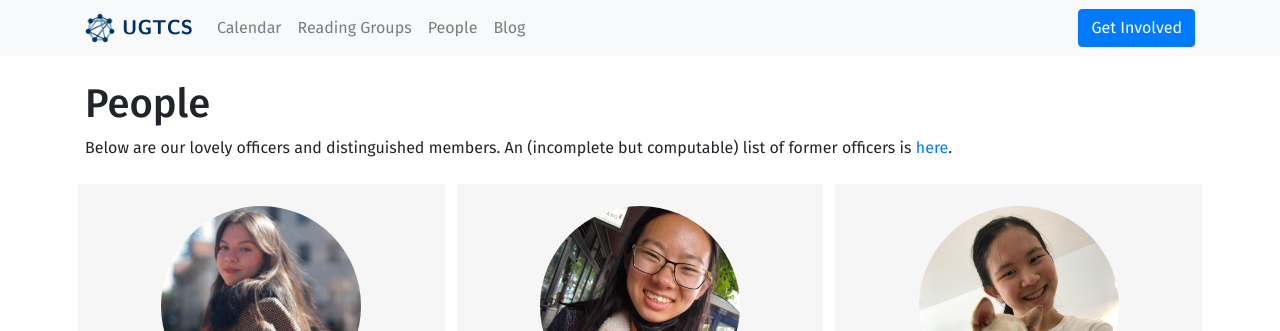
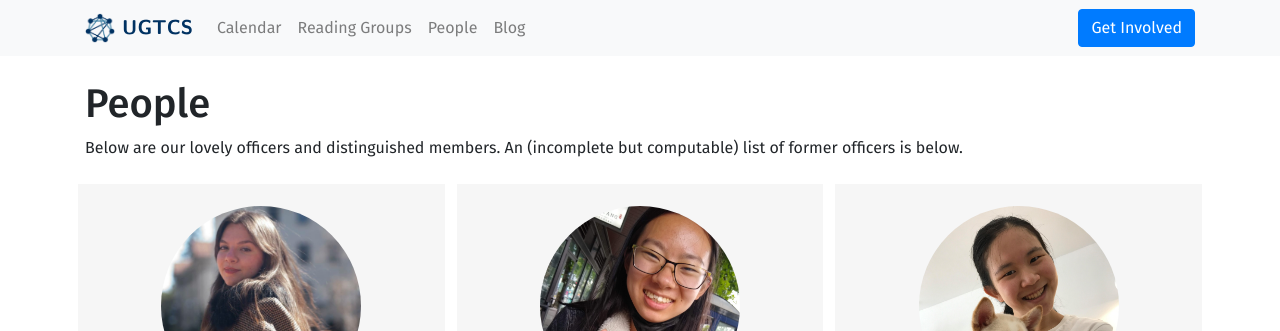
Before and after one commit to ugtcs/ugtcs.github.io, a Jekyll site: the page built from people.html, in a window 1280 px wide and 900 px high. Shown: the top 331 px of the window. Built offline with Jekyll 4.4.1, drawn with Linux system fonts in a browser that asks for light colours.

Commit message:
remove broken link to alumni page

```diff
--- a/people.html
+++ b/people.html
@@ -3,7 +3,7 @@ layout: page
 title: People
 ---
 <h1>People</h1>
-<p>Below are our lovely officers and distinguished members. An (incomplete but computable) list of former officers is <a href="../alum.html">here</a>.</p>
+<p>Below are our lovely officers and distinguished members. An (incomplete but computable) list of former officers is below.</p>
 <table class="table members-table">
   <tr class="row">
       {% assign exec = site.members | sort: 'order' | where_exp:'member','member.status' %}
```
